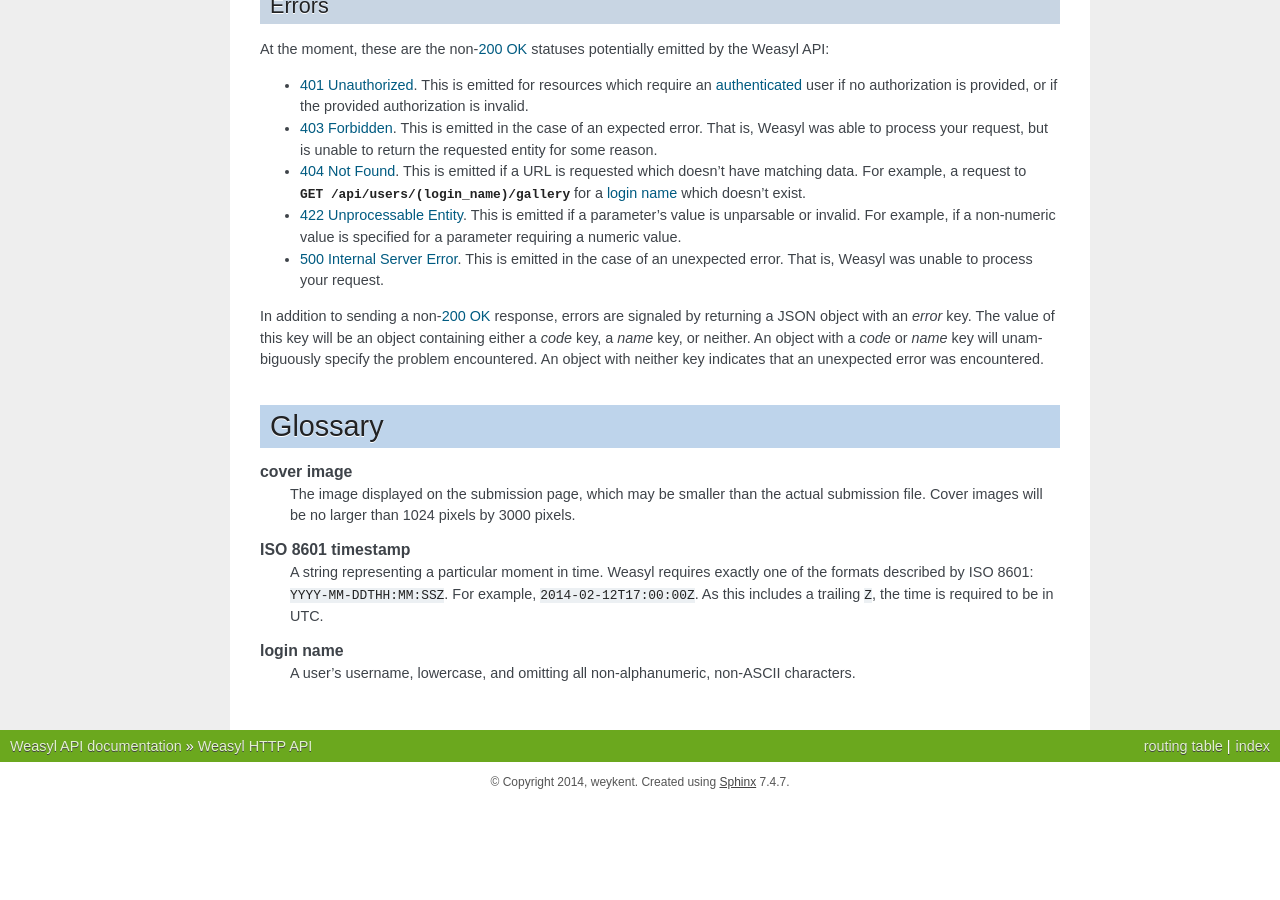
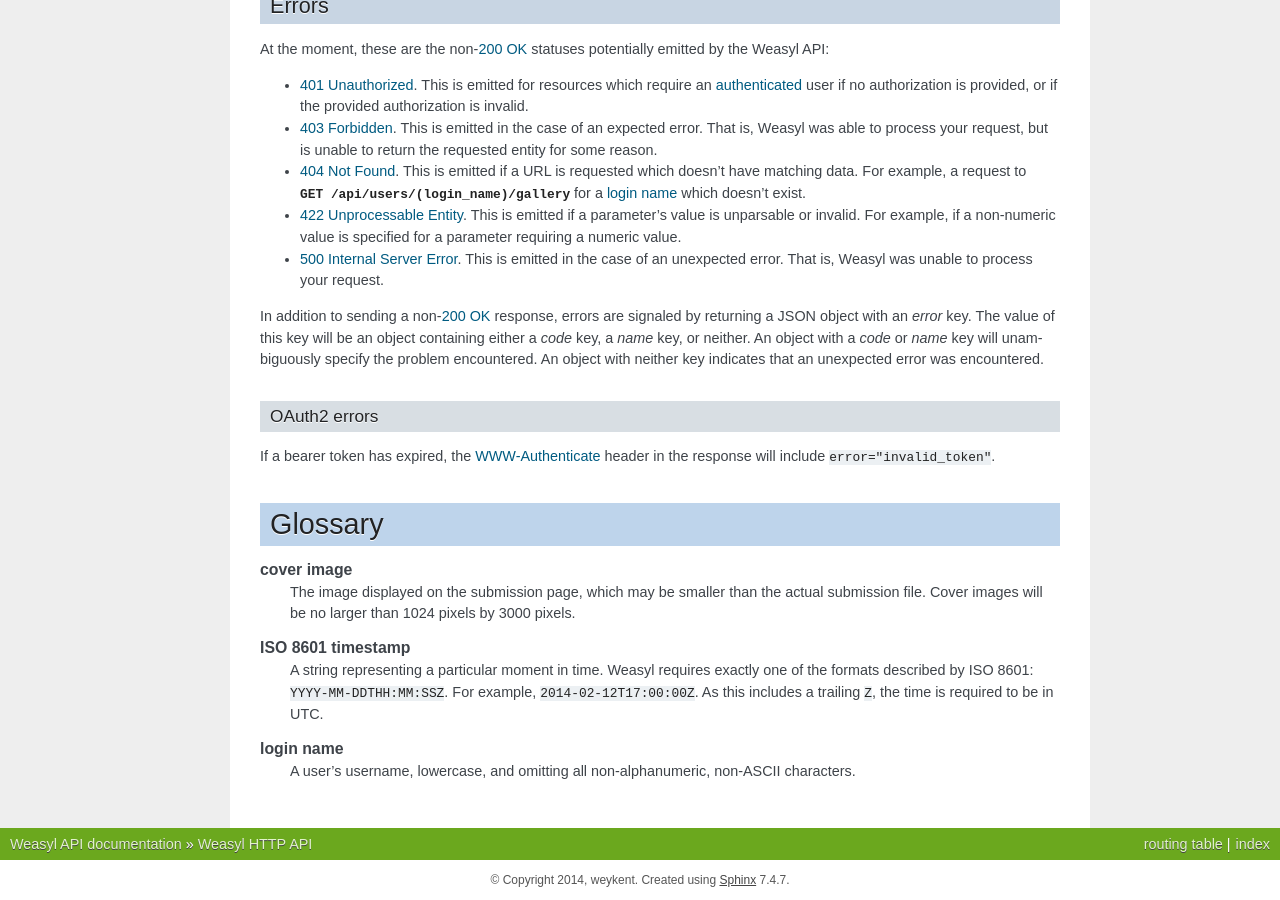
Before and after one commit to Weasyl/weasyl, a Sphinx documentation site: the page built from source/index.rst, in a window 1280 px wide and 900 px high, scrolled down 7154 px. Built offline with Sphinx 7.4.7, drawn with Linux system fonts in a browser that asks for light colours; the version number could not be read and is left out; before the commit the page ends 7956 px from its top, so only the background shows below that.

Commit message:
Make a note about expired OAuth2 tokens.

```diff
--- a/source/index.rst
+++ b/source/index.rst
@@ -515,6 +515,13 @@
 encountered.
 
 
+OAuth2 errors
+~~~~~~~~~~~~~
+
+If a bearer token has expired, the :http:header:`WWW-Authenticate` header in
+the response will include ``error="invalid_token"``.
+
+
 Glossary
 ========
 
```
